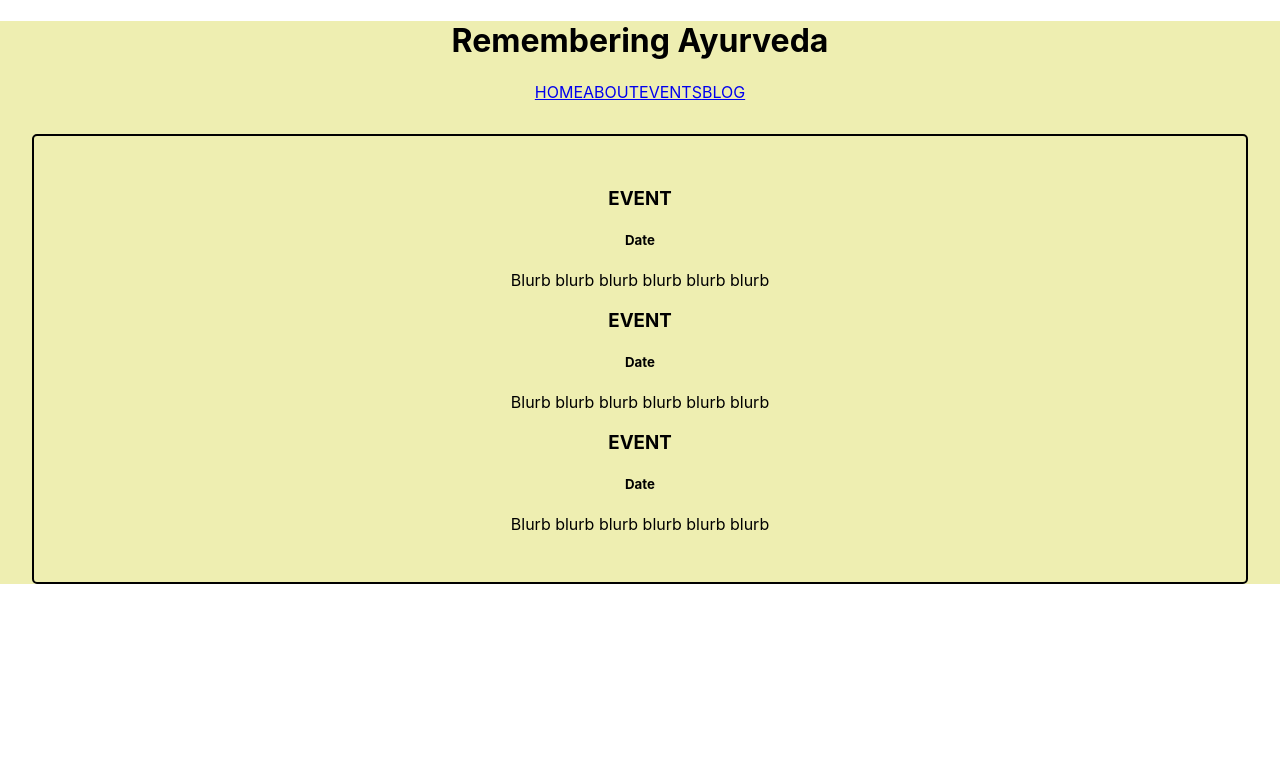
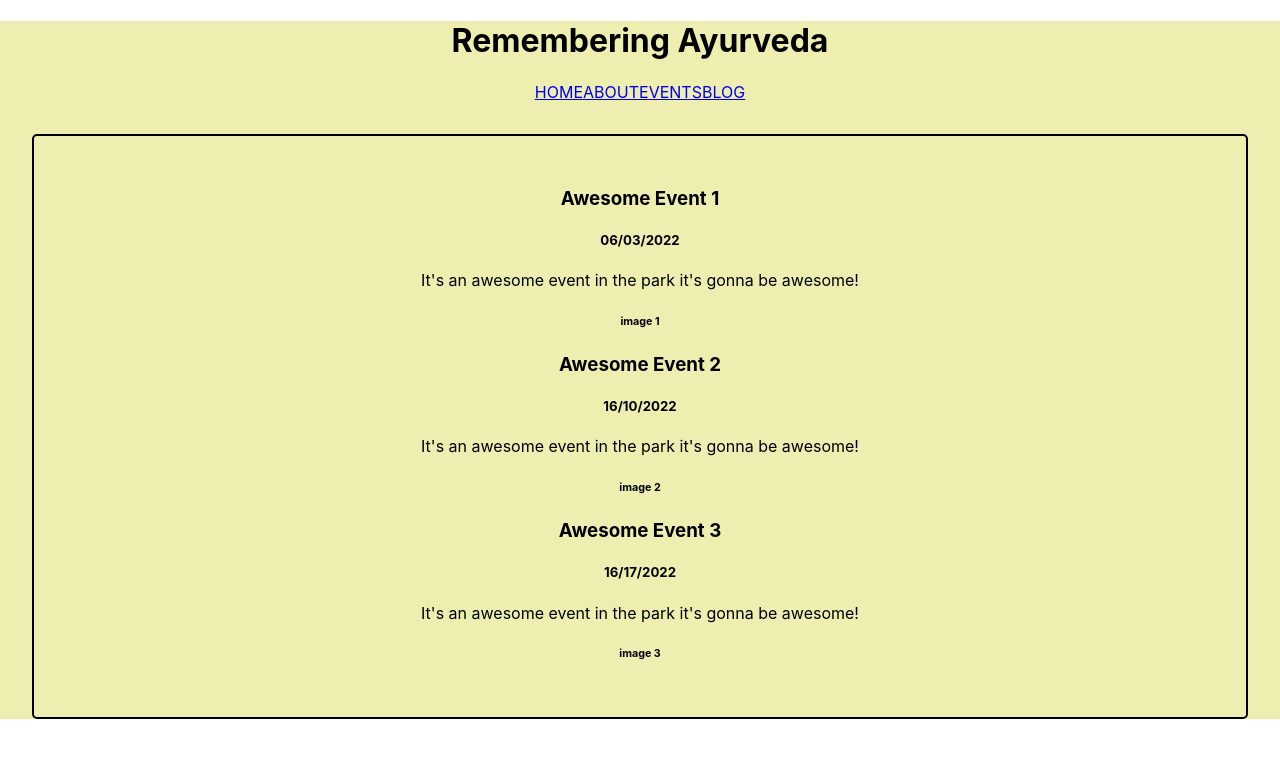
Before and after one commit to CoffeeJitterz/remeberingayurveda, a React (Create React App) app in the folder client/: page /events in a window 1280 px wide. Shown: the top 758 px of the page. Built offline with nearby package versions, Linux system fonts and the light colour scheme.

Commit message:
Expand feature added to EventFeed

```diff
--- a/client/src/components/Event.jsx
+++ b/client/src/components/Event.jsx
@@ -1,9 +1,10 @@
-export default function Event() {
+export default function Event({title, date, description, image}) {
   return (
     <div>
-        <h3>EVENT</h3>
-        <h5>Date</h5>
-        <p>Blurb blurb blurb blurb blurb blurb</p>
+        <h3>{title}</h3>
+        <h5>{date}</h5>
+        <p>{description}</p>
+        <h6>{image}</h6>
     </div>
   )
 }
--- a/client/src/components/EventFeed.jsx
+++ b/client/src/components/EventFeed.jsx
@@ -1,6 +1,6 @@
 import Event from "./Event"
 
-export default function EventFeed() {
+export default function EventFeed({expand}) {
 
 // const events = [
 // {title, date, description, image}
@@ -28,14 +28,20 @@ const events = [
 ]
 
     const output = events.map((event) => {
+        if (expand) {
             return <Event
             title={event.title}
             date={event.date}
             description={event.description}
             image={event.image}
             />
+        } else if (!expand) {
+            return <Event
+            title={event.title}
+            date={event.date}
+            />
+        }
     })
-
   return (
 <div>
    {output}
--- a/client/src/pages/Events.jsx
+++ b/client/src/pages/Events.jsx
@@ -3,11 +3,12 @@ import Card from "../shared/Card"
 import EventFeed from "../components/EventFeed"
 
 export default function Events() {
+
   return (
     <div>
         <Header />
         <Card>
-        <EventFeed />
+        <EventFeed expand={true} />
         </Card>
 
     </div>
--- a/client/src/pages/Home.jsx
+++ b/client/src/pages/Home.jsx
@@ -1,5 +1,6 @@
 import Header from '../shared/Header'
 import Card from '../shared/Card'
+import EventFeed from '../components/EventFeed'
 
 export default function Home() {
   return (
@@ -7,6 +8,7 @@ export default function Home() {
         <Header />
         <Card>
         <h1>HOME</h1>
+        <EventFeed expand={null}/>
         </Card>
     </div>
   )
```
Lines whose indentation alone changed are shown as unchanged.
